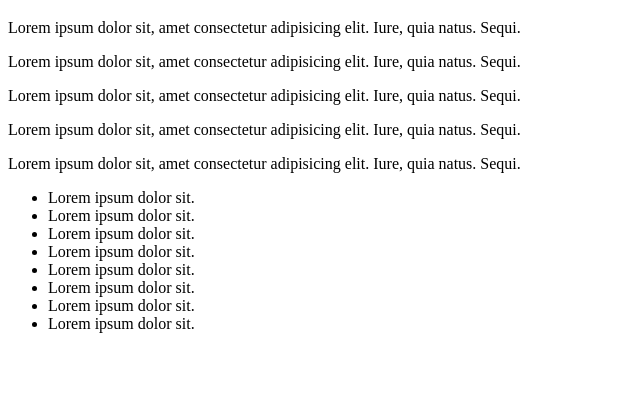
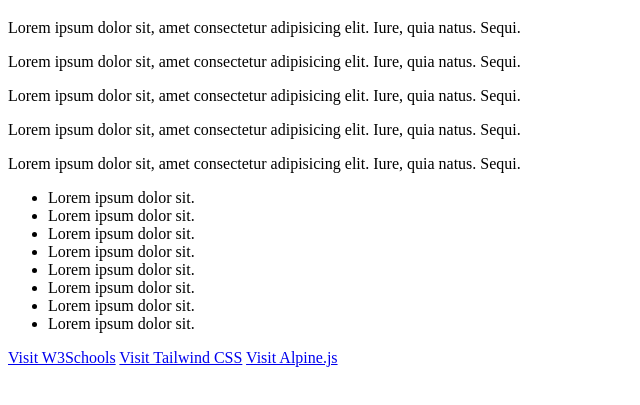
Before and after one commit to vik-kalsi/git_clone_test, a plain HTML site: page index.html in a window 1280 px wide. Shown: the part 61-466 px from the top of the page, without its empty margins (0-640 px from the left). Drawn offline with Linux system fonts and the light colour scheme.

Commit message:
Editing index.html

```diff
--- a/index.html
+++ b/index.html
@@ -27,6 +27,13 @@
         <li>Lorem ipsum dolor sit.</li>
     </ul>
 
+
+    <a href="https://www.w3schools.com">Visit W3Schools</a>
+    <a href="https://tailwindcss.com/">Visit Tailwind CSS</a>
+    <a href="https://alpinejs.dev/">Visit Alpine.js</a>
+
+
+
 </body>
 
 </html>
```
